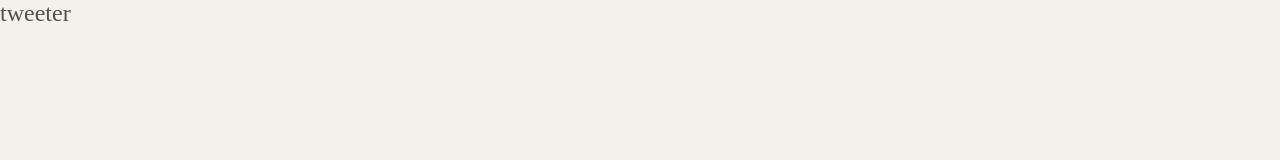
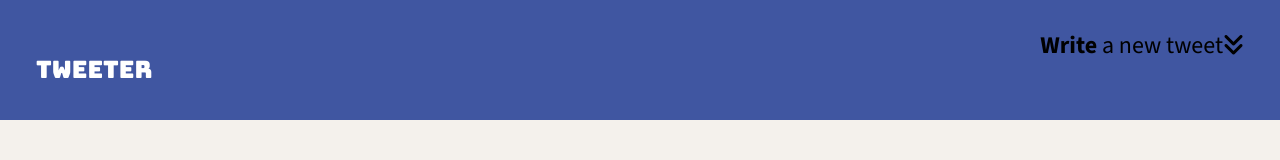
Before and after one commit to schang9m/tweeter, a website: page public/index.html in a window 1280 px wide. Drawn offline with nearby package versions, Linux system fonts and the light colour scheme.

Commit message:
addded styling for the nav

```diff
--- a/public/index.html
+++ b/public/index.html
@@ -6,9 +6,17 @@
 
     <!-- External CSS -->
     <link rel="stylesheet" href="https://cdnjs.cloudflare.com/ajax/libs/normalize/8.0.1/normalize.min.css" type="text/css" />
-
+    <!--font awesome-->
+    <link rel="stylesheet" href="https://cdnjs.cloudflare.com/ajax/libs/font-awesome/6.5.2/css/all.min.css" integrity="sha512-SnH5WK+bZxgPHs44uWIX+LLJAJ9/2PkPKZ5QiAj6Ta86w+fsb2TkcmfRyVX3pBnMFcV7oQPJkl9QevSCWr3W6A==" crossorigin="anonymous" referrerpolicy="no-referrer" />
+    <!--font-->
+    <link rel="preconnect" href="https://fonts.googleapis.com">
+    <link rel="preconnect" href="https://fonts.gstatic.com" crossorigin>
+    <link href="https://fonts.googleapis.com/css2?family=Bungee&family=Source+Sans+3:ital,wght@0,200..900;1,200..900&display=swap" rel="stylesheet">
     <!-- App CSS -->
     <link rel="stylesheet" href="/styles/layout.css" type="text/css" />
+
+    <!-- nav CSS -->
+    <link rel="stylesheet" href="/styles/nav.css" type="text/css" />
 
     <!-- External JS -->
     <script src="https://ajax.googleapis.com/ajax/libs/jquery/3.4.1/jquery.min.js"></script>
@@ -21,6 +29,7 @@
     <!-- Top nav bar (fixed) -->
     <nav>
       <span>tweeter</span>
+      <p><strong>Write</strong> a new tweet<i class="fa-solid fa-angles-down"></i></p>
     </nav>
 
     <!-- Page-specific (main) content here -->
--- a/public/styles/layout.css
+++ b/public/styles/layout.css
@@ -5,6 +5,8 @@
  */
 html {
   box-sizing: border-box;
+  font-family: 'Source Sans 3', sans-serif;
+
 }
 *, *:before, *:after {
   box-sizing: inherit;
@@ -17,6 +19,7 @@
 body {
   color: #545149;
   background-color: #f4f1ec;
+  font-family: 'Source Sans 3', sans-serif;
   font-size: 24px;
 }
 
--- /dev/null
+++ b/public/styles/nav.css
@@ -0,0 +1,17 @@
+nav {
+  height: 120px;
+  background-color: #4056A1;
+  color: #FFFFFF;
+  display: flex;
+  justify-content: space-between; /* Distribute items along the main axis */
+  align-items: flex-end; /* Align items vertically */
+  padding: 1.5em;
+}
+
+span {
+  font-family: "Bungee";
+}
+
+p {
+  color: #000000;
+}
```
Also changed, not shown: server/data-files/initial-tweets.json (+5 -5 lines), 1 other file.
